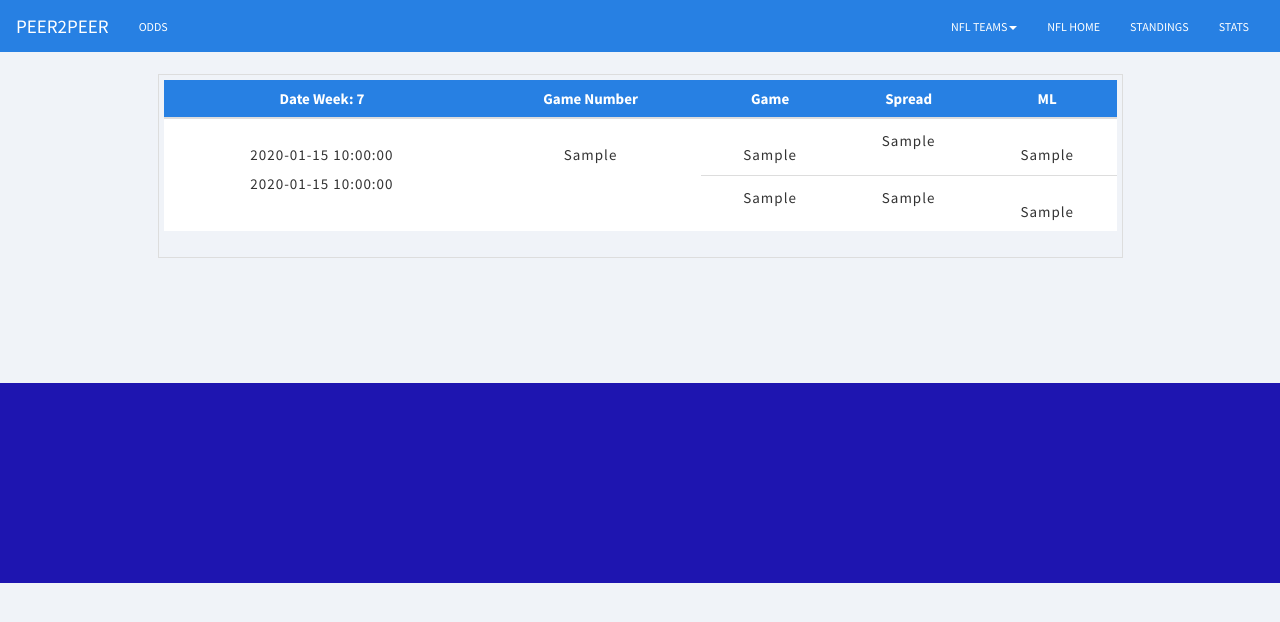
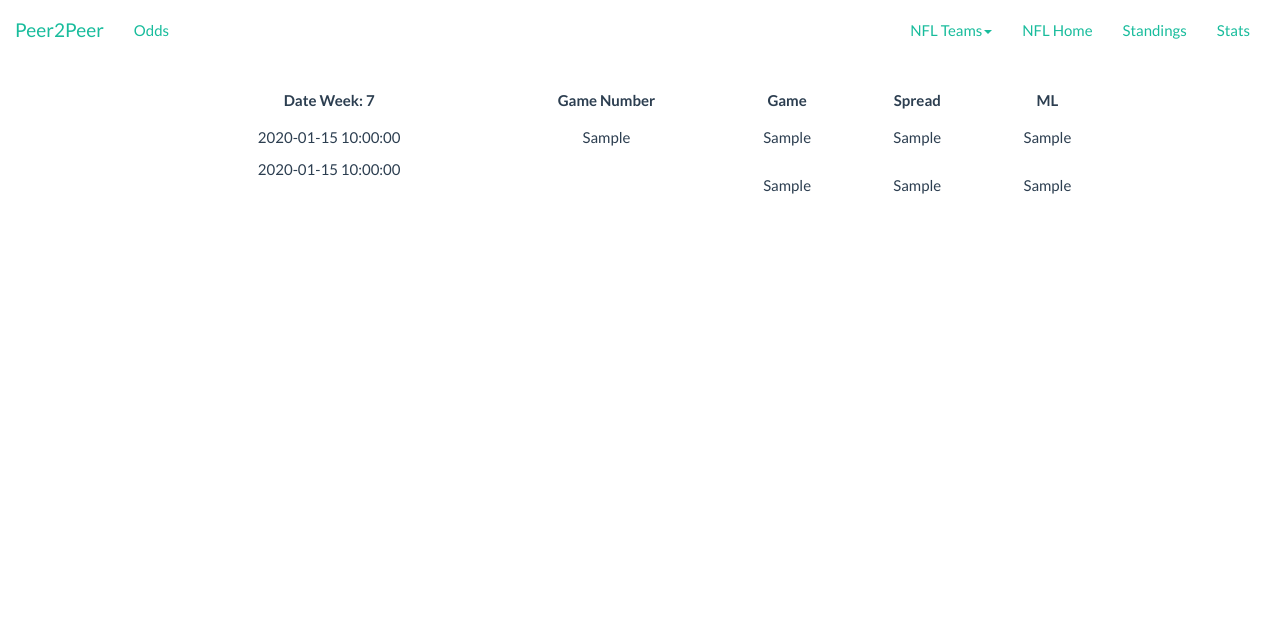
Before and after one commit to jreiher2003/sports-gravy, a Flask app: page /nfl/schedule/ in a window 1280 px wide. Shown: the top 622 px of the page. Run offline with Flask 2, Linux system fonts and the light colour scheme; a database or web service that is not in the repository returns one stand-in record (values such as "Sample title"); data that the repository does not hold is empty; some libraries are stand-ins or nearby versions.

Commit message:
Remove css start over

```diff
--- a/sports-gravy/app/home/templates/base.html
+++ b/sports-gravy/app/home/templates/base.html
@@ -7,14 +7,10 @@
     <meta name="viewport" content="width=device-width, initial-scale=1">
     <title>{% block title %}{% endblock %}</title>
     <link href="//maxcdn.bootstrapcdn.com/font-awesome/4.1.0/css/font-awesome.min.css" rel="stylesheet">
-    <link rel="stylesheet" href="{{ url_for('static', filename='css/bootswatch/cosmo/bootstrap.css') }}">
-    <link rel="stylesheet" href="{{ url_for('static', filename='css/style.css') }}">
+    <link rel="stylesheet" href="{{ url_for('static', filename='css/bootswatch/flatly/bootstrap.css') }}">
     <link rel="stylesheet" href="{{ url_for('static', filename='css/nav.css') }}">
-    <link rel="stylesheet" href="{{ url_for('static', filename='css/profile.css') }}">
-    <link rel="stylesheet" href="{{ url_for('static', filename='css/footer.css') }}">
-    <link rel="stylesheet" href="{{ url_for('static', filename='css/stats_table_styles.css') }}">
-    <link rel="stylesheet" href="{{ url_for('static', filename='css/nfl_board.css') }}">
-    <link rel="stylesheet" href="{{ url_for('static', filename='css/moble_under_768.css') }}">
+
+
     <!-- HTML5 shim and Respond.js for IE8 support of HTML5 elements and media queries -->
     <!-- WARNING: Respond.js doesn't work if you view the page via file:// -->
     <!--[if lt IE 9]>
--- a/sports-gravy/app/nfl/views.py
+++ b/sports-gravy/app/nfl/views.py
@@ -39,9 +39,9 @@ all_nfl_teams = api_request("v3/nfl/scores/JSON/Teams/2016REG")
 @nfl_blueprint.route("/nfl/home/")
 @nfl_blueprint.route("/nfl/")
 def nfl_home():
-    jj = find_one("/v3/nfl/scores/JSON/Teams", "Key", "ARI")
-    print jj["StadiumDetails"]["StadiumID"]
-    print find_one("/v3/nfl/scores/JSON/Stadiums", "StadiumID", 29)
+    # jj = find_one("/v3/nfl/scores/JSON/Teams", "Key", "ARI")
+    # print jj["StadiumDetails"]["StadiumID"]
+    # print find_one("/v3/nfl/scores/JSON/Stadiums", "StadiumID", 29)
     return render_template(
         "nfl_home.html",
         all_teams = all_nfl_teams,
@@ -61,8 +61,6 @@ def nfl_standings():
 def nfl_schedule():
     dt = datetime.datetime.now()
     sch = api_request("/v3/nfl/scores/JSON/Schedules/2016REG")
-    for i in sch:
-        print i
     return render_template(
         "nfl_schedule.html",
         all_teams = all_nfl_teams,
@@ -90,7 +88,7 @@ def nfl_team_home(sid,key,team):
     ts = find_one_either_or("/v3/nfl/scores/JSON/Schedules/2016REG", "HomeTeam", key, "AwayTeam", key)
 
     team_score = find_one_either_or("/v3/nfl/scores/JSON/Scores/2016REG", "HomeTeam", key, "AwayTeam", key)
-    print team_score
+    # print team_score
     # team_rush_rank = team_rush_avg(tss["RushingYards"],tss["Team"], sid)
     # team_pass_rank = team_pass_avg(tss.PassingYards,tss.Team, sid)
     # opp_team_rush_rank = opp_team_rush_avg(tss.OpponentRushingYards,tss.Team, sid)
--- a/sports-gravy/app/static/css/footer.css
+++ /dev/null
@@ -1,5 +0,0 @@
-footer {
-    margin-top: 125px;
-    height: 200px;
-    background: #1E15B0;
-}
--- a/sports-gravy/app/static/css/moble_under_768.css
+++ /dev/null
@@ -1,14 +0,0 @@
-/* Note: Design for a width of 768px */
-@media screen and (max-width: 768px) {
-    th.pct,th.pf,th.pa,th.net_pts,th.td,
-    td.pct,td.pf,td.pa,td.net_pts,td.td{
-        display:none;
-        width:0;
-        height:0;
-        opacity:0;
-        visibility: collapse;
-    }
-    span.icon-bar {
-        background-color: #fff;
-    }
-}
--- a/sports-gravy/app/static/css/nav.css
+++ b/sports-gravy/app/static/css/nav.css
@@ -1,4 +1,4 @@
-nav {
+/*nav {
     background-color: #2780e3;
     color: #fff;
 }
@@ -16,7 +16,7 @@ li.nav__team a, h3 .nav__team {
 }
 h3.nav__division {
     text-decoration: underline;
-}
+}*/
 
 .caret-up {
     width: 0;
--- a/sports-gravy/app/static/css/style.css
+++ /dev/null
@@ -1,120 +0,0 @@
-html,body {
-    /*font-family: 'Roboto', sans-serif;*/
-}
-.col-xs-1, .col-sm-1, .col-md-1, .col-lg-1,
-.col-xs-2, .col-sm-2, .col-md-2, .col-lg-2,
-.col-xs-3, .col-sm-3, .col-md-3, .col-lg-3,
-.col-xs-4, .col-sm-4, .col-md-4, .col-lg-4,
-.col-xs-5, .col-sm-5, .col-md-5, .col-lg-5,
-.col-xs-6, .col-sm-6, .col-md-6, .col-lg-6,
-.col-xs-7, .col-sm-7, .col-md-7, .col-lg-7,
-.col-xs-8, .col-sm-8, .col-md-8, .col-lg-8,
-.col-xs-9, .col-sm-9, .col-md-9, .col-lg-9,
-.col-xs-10, .col-sm-10, .col-md-10, .col-lg-10,
-.col-xs-11, .col-sm-11, .col-md-11, .col-lg-11,
-.col-xs-12, .col-sm-12, .col-md-12, .col-lg-12 {
-    padding-left: 5px;
-    padding-right: 5px;
-}
-body {
-    background: #f0f3f8;
-}
-/* ------- public board table --------*/
-.middlerow {
-     /*border-top: none !important; */
- }
- a.btn.btn-success {
-    /*display: block;
-    margin: auto 0;*/
-    margin-top: 30px;
-    margin-bottom:30px;
- }
-
- p.pboard {
-    margin-top: 16px;
-    padding-top: 10px;
-    font-size: 1em;
-    line-height: .2em;
-    letter-spacing: 1px;
-    /*border-right: 1px solid grey;*/
- }
- p.bottom_pboard {
-    margin-top:12px;
-    margin-bottom: 10px;
-    padding-bottom: 10px;
-    font-size: 1em;
-    line-height: .2em;
-    letter-spacing: 1px;
- }
- p.reg_pboard {
-    margin-top: 16px;
-    padding-top: 10px;
-    font-size: 1em;
-    line-height: .2em;
-    letter-spacing: 1px;
- }
- div.ptable__board {
-    border: 1px solid #ddd;
-    padding: 5px;
- }
-thead.thead {
-    background-color: #2780e3;
-    color: #fff;
-}
-tbody.tbody {
-    background-color: #fff;
-}
-
-/* --------- CREATE-A-BET ---------- */
-div.createbet {
-    background-color: #fff;
-    border: 1px solid #ddd;
-    padding: 20px;
-    box-shadow: 5px 5px 5px #9D9D9D;
-    min-height: 400px;
-}
-#bet_tabs > li {
-    float: none;
-    display: inline-block;
-}
-#bet_tabs  {
-    text-align: center;
-}
-#bet_tabs > li > a {
-    color: #2780e3;
-}
-#bet_tabs > li > a:hover,#bet_tabs > li.active a {
-    background-color: #fff;
-    color: #2780e3;
-    border-top: none !important;
-    border-left: none !important;
-    border-right: none !important;
-    border-bottom: #fff;
-}
-#bet_tabs > li.active a {
-    border-bottom: 3px solid #1EC0FA;
-}
-ul#over_under > li {
-    display: inline;
-    list-style: none;
-    padding-right: 15px;
-}
-ul#over_under {
-    padding-left: 0px;
-}
-.bg-danger {
-    color: #fff;
-    text-align: center;
-}
-/* ----  tool-tip ---- */
-.popover {
-    border: 2px solid #fff;
-}
-.popover-content {
-    background-color: #fff;
-    color: black;
-    opacity: .8;
-}
-
-.popover.top > .arrow:after { border-top-color: #fff; }
-.popover > .arrow { border-bottom-color: #fff;}
```
Also changed, not shown: sports-gravy/app/static/css/base_user.css (deleted, +0 -28 lines), sports-gravy/app/static/css/profile.css (deleted, +0 -49 lines), sports-gravy/app/static/css/stats_table_styles.css (deleted, +0 -88 lines), sports-gravy/app/static/css/nfl_board.css (deleted).
